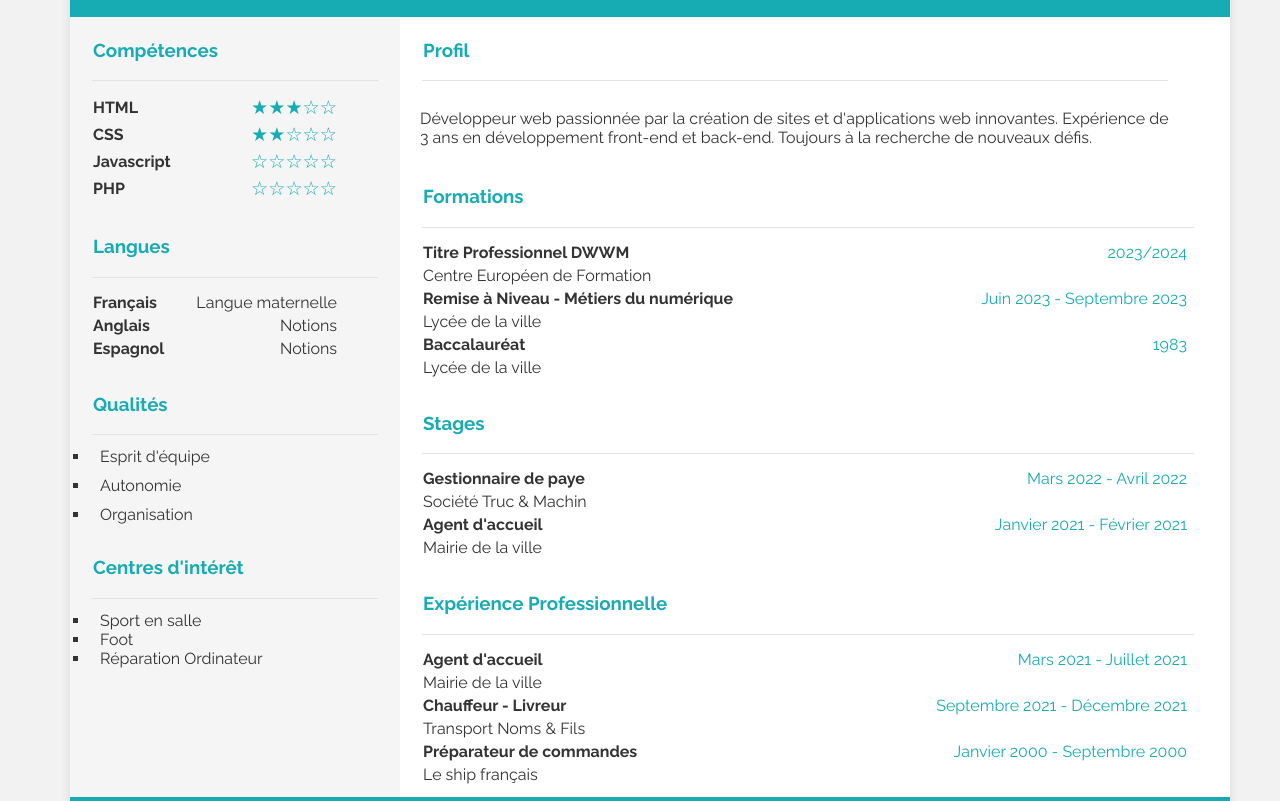
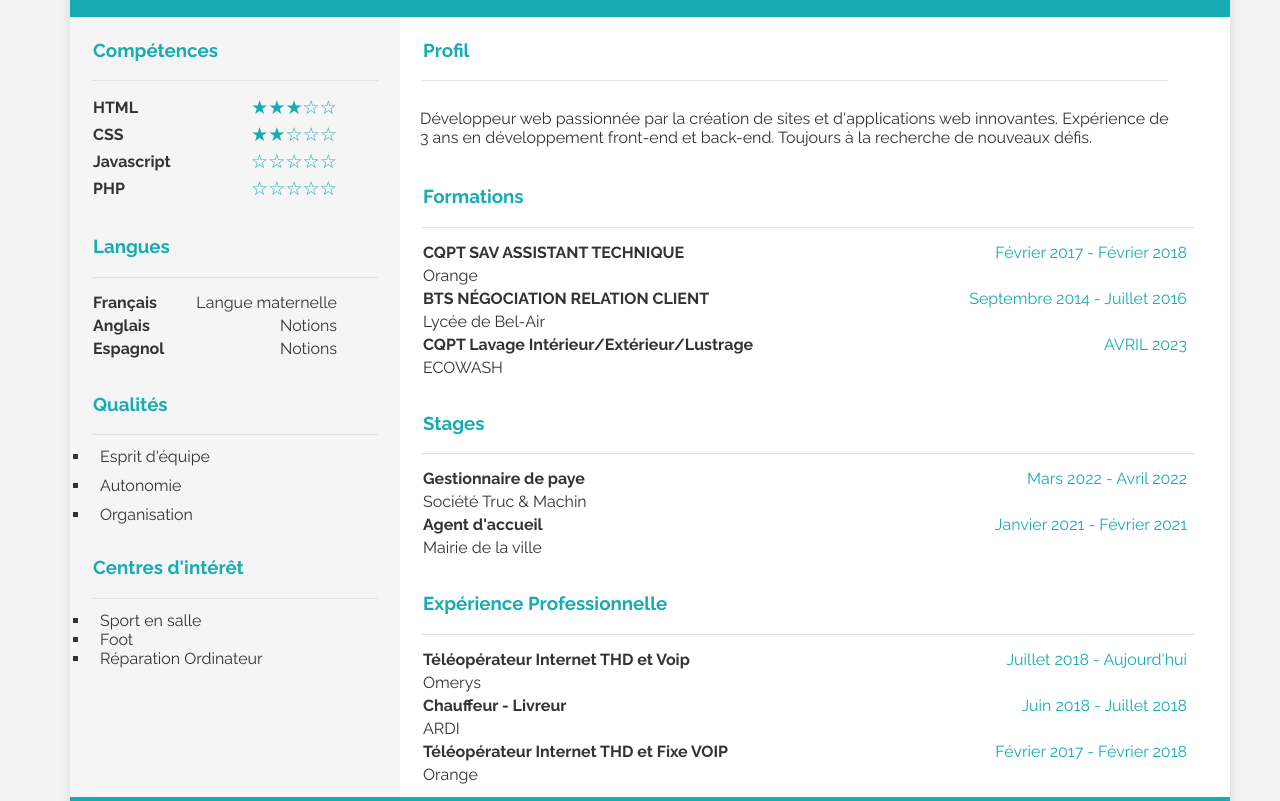
Before and after one commit to fdouglas971/CV, a plain HTML site: page index.html in a window 1280 px wide. Shown: the part 151-952 px from the top of the page. Drawn offline with Linux system fonts and the light colour scheme.

Commit message:
Add all personal info

```diff
--- a/index.html
+++ b/index.html
@@ -147,22 +147,22 @@
                 <table class="education">
                     <tbody>
                     <tr>
-                        <th class="degree">Titre Professionnel DWWM</th>
-                        <td class="period">2023/2024</td>
+                        <th class="degree">CQPT SAV ASSISTANT TECHNIQUE</th>
+                        <td class="period">Février 2017 - Février 2018</td>
                     <tr>
-                        <td>Centre Européen de Formation</td>
+                        <td>Orange</td>
                     </tr>
-                        <th class="degree">Remise à Niveau - Métiers du numérique</th>
-                        <td class="period">Juin 2023 - Septembre 2023</td>
+                        <th class="degree">BTS NÉGOCIATION RELATION CLIENT </th>
+                        <td class="period">Septembre 2014 - Juillet 2016</td>
                     <tr>
-                        <td> Lycée de la ville</td>
+                        <td> Lycée de Bel-Air</td>
                     </tr>
                     <tr>
-                        <th class="degree">Baccalauréat</th>
-                        <td class="period">1983</td>
+                        <th class="degree">CQPT Lavage Intérieur/Extérieur/Lustrage </th>
+                        <td class="period">AVRIL 2023</td>
                     </tr>
                     <tr>
-                        <td>Lycée de la ville</td>
+                        <td>ECOWASH</td>
                     </tr>
                 </tbody>
                 </table>
@@ -203,22 +203,22 @@
                 <table class="experience">
                     <tbody>
                     <tr>
-                        <th class="degree">Agent d'accueil</th>
-                        <td class="period">Mars 2021 - Juillet 2021</td>
+                        <th class="degree">Téléopérateur Internet THD et Voip</th>
+                        <td class="period">Juillet 2018 - Aujourd'hui</td>
                     <tr>
-                        <td>Mairie de la ville</td>
+                        <td>Omerys</td>
                     </tr>
                         <th class="degree">Chauffeur - Livreur</th>
-                        <td class="period">Septembre 2021 - Décembre 2021</td>
+                        <td class="period">Juin 2018 - Juillet 2018</td>
                     <tr>
-                        <td> Transport Noms & Fils</td>
+                        <td> ARDI</td>
                     </tr>
                     <tr>
-                        <th class="degree">Préparateur de commandes</th>
-                        <td class="period">Janvier 2000 - Septembre 2000</td>
+                        <th class="degree">Téléopérateur Internet THD et Fixe VOIP </th>
+                        <td class="period">Février 2017 - Février 2018</td>
                     </tr>
                     <tr>
-                        <td>Le ship français</td>
+                        <td>Orange</td>
                     </tr>
                 </tbody>
                 </table>
@@ -238,7 +238,7 @@
                     <a href="https://www.instagram.com/fabienmultiservices?igsh=bXYxNGxqeWcyMDV2" target="_blank" class="icon instagram"><i class="fa-brands fa-instagram"></i></a>
                 </div>
                 <!-- Date de mise à jour -->
-                <p>Mis à jour le : 05/09/2024</p>
+                <p>Mis à jour le : 06/09/2024</p>
             </div>
         </footer>
     </div>
```
